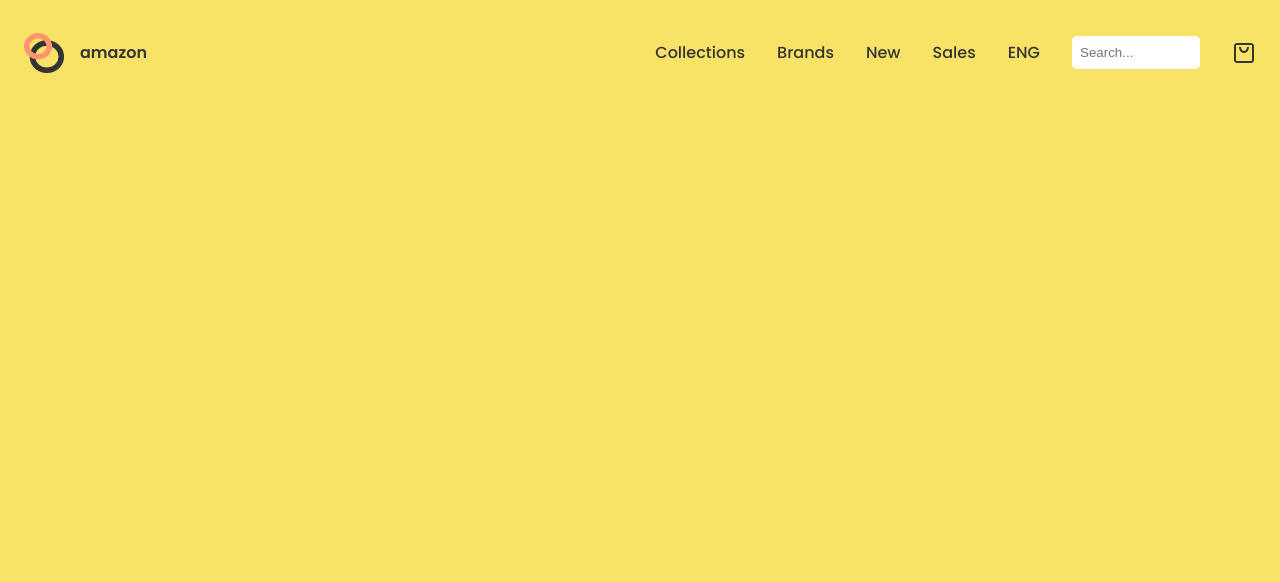
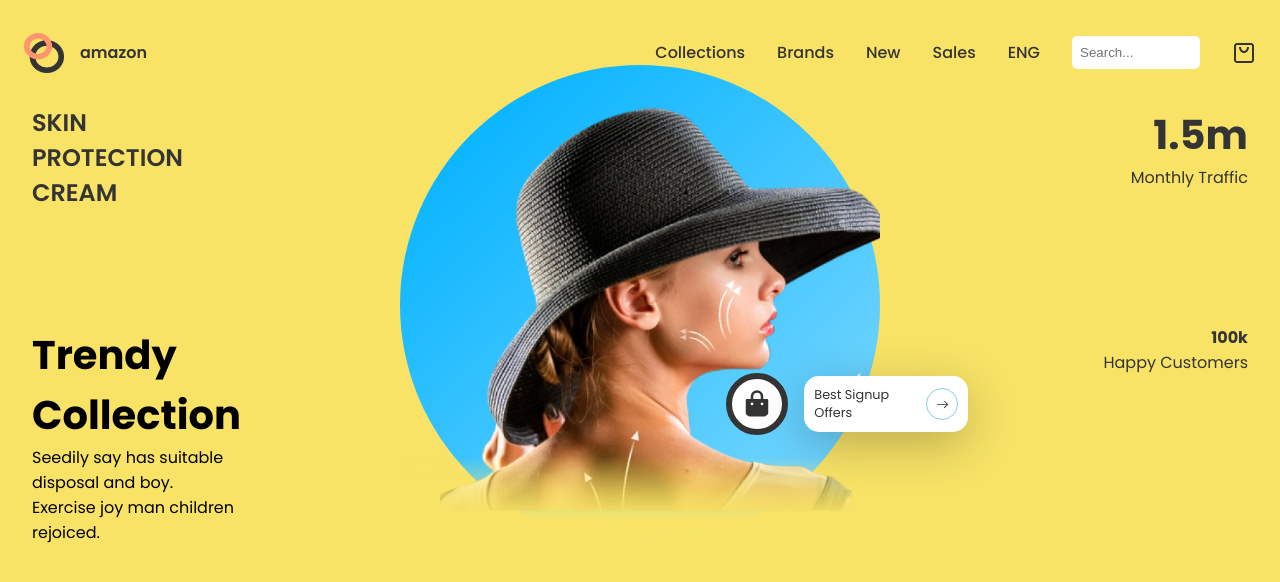
Before and after one commit to pmpeloc/ecommerce-template, a React (Create React App) app: page / in a window 1280 px wide. Shown: the top 582 px of the page. Built offline with nearby package versions, Linux system fonts and the light colour scheme.

Commit message:
feat: Hero added

```diff
--- a/src/App.js
+++ b/src/App.js
@@ -1,10 +1,12 @@
 import './App.css';
 import Header from './components/header/Header';
+import Hero from './components/hero/Hero';
 
 function App() {
   return (
     <div className='App'>
       <Header />
+      <Hero />
     </div>
   );
 }
--- /dev/null
+++ b/src/components/hero/Hero.jsx
@@ -0,0 +1,51 @@
+import React from 'react';
+import { RiShoppingBagFill } from 'react-icons/ri';
+import { BsArrowRight } from 'react-icons/bs';
+
+import HeroImg from '../../assets/hero.png';
+import css from './Hero.module.css';
+
+const Hero = () => {
+  return (
+    <div className={css.container}>
+      {/* left side */}
+      <div className={css.h_sides}>
+        <span className={css.text1}>skin protection cream</span>
+        <div className={css.text2}>
+          <span>Trendy Collection</span>
+          <span>
+            Seedily say has suitable disposal and boy. Exercise joy man children
+            rejoiced.
+          </span>
+        </div>
+      </div>
+      {/* middle side hero image */}
+      <div className={css.wrapper}>
+        <div className={css.blueCircle}></div>
+        <img src={HeroImg} alt='Hero' width={600} />
+        <div className={css.cart2}>
+          <RiShoppingBagFill />
+          <div className={css.signup}>
+            <span>Best Signup Offers</span>
+            <div>
+              <BsArrowRight />
+            </div>
+          </div>
+        </div>
+      </div>
+      {/* right side */}
+      <div className={css.h_sides}>
+        <div className={css.traffic}>
+          <span>1.5m</span>
+          <span>Monthly Traffic</span>
+        </div>
+        <div className={css.customers}>
+          <span>100k</span>
+          <span>Happy Customers</span>
+        </div>
+      </div>
+    </div>
+  );
+};
+
+export default Hero;
--- /dev/null
+++ b/src/components/hero/Hero.module.css
@@ -0,0 +1,124 @@
+.container {
+  padding: 0rem 2rem;
+  display: grid;
+  grid-template-columns: 1fr 3fr 1fr;
+}
+
+.wrapper {
+  display: flex;
+  align-items: baseline;
+  justify-content: center;
+  position: relative;
+}
+
+.wrapper > img {
+  width: 30rem;
+  position: absolute;
+  bottom: 0;
+}
+
+.blueCircle {
+  width: 30rem;
+  height: 30rem;
+  border-radius: 50%;
+  z-index: -99;
+  position: absolute;
+  bottom: 0;
+  background: linear-gradient(135.74deg, #0bb5ff 14.09%, #6dd3fe 83.81%);
+}
+
+.cart2 {
+  position: absolute;
+  bottom: 25%;
+  right: 5%;
+  display: flex;
+  gap: 1rem;
+  align-items: center;
+}
+
+.cart2 > svg {
+  width: 30px;
+  height: 30px;
+  background: white;
+  padding: 10px;
+  border-radius: 50%;
+  border: 6px solid var(--black);
+}
+
+.signup {
+  display: flex;
+  gap: 1rem;
+  align-items: center;
+  background: white;
+  padding: 10px;
+  font-size: 0.8rem;
+  border-radius: 15px;
+  box-shadow: var(--shadow1);
+}
+
+.signup > :first-child {
+  display: block;
+  width: 6rem;
+}
+
+.signup > :nth-child(2) {
+  border-radius: 50%;
+  border: 1px solid skyblue;
+  display: flex;
+  width: 20px;
+  height: 20px;
+  padding: 5px;
+  align-items: center;
+  justify-content: center;
+}
+
+.h_sides {
+  display: grid;
+  grid-template-rows: 1fr 1fr;
+}
+
+.text1 {
+  text-transform: uppercase;
+  font-size: 1.5rem;
+  width: min-content;
+  display: block;
+  font-weight: 600;
+}
+
+.text2 {
+  display: flex;
+  flex-direction: column;
+  width: min-content;
+  color: black;
+}
+
+.text2 > :first-child {
+  font-weight: 800;
+  font-size: 2.5rem;
+}
+
+.text2 > :nth-child(2) {
+  display: block;
+}
+
+.traffic {
+  display: flex;
+  flex-direction: column;
+  text-align: right;
+}
+
+.traffic > :first-child {
+  font-weight: 800;
+  font-size: 2.5rem;
+}
+
+.customers {
+  display: flex;
+  flex-direction: column;
+  text-align: right;
+}
+
+.customers > :first-child {
+  font-weight: 800;
+  text-align: right;
+}
```
